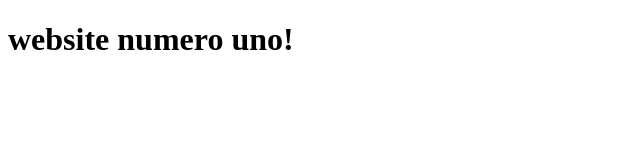
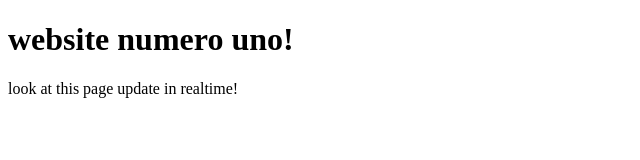
Before and after one commit to christopherdonner/cdonner.github.io, a plain HTML site: page index.html in a window 1280 px wide. Shown: the whole page, without its empty margins (0-640 px from the left). Drawn offline with Linux system fonts and the light colour scheme.

Commit message:
version 2

```diff
--- a/index.html
+++ b/index.html
@@ -8,5 +8,6 @@
 </head>
 <body>
     <h1>website numero uno!</h1>
+    <p>look at this page update in realtime!</p>
 </body>
 </html>
```
